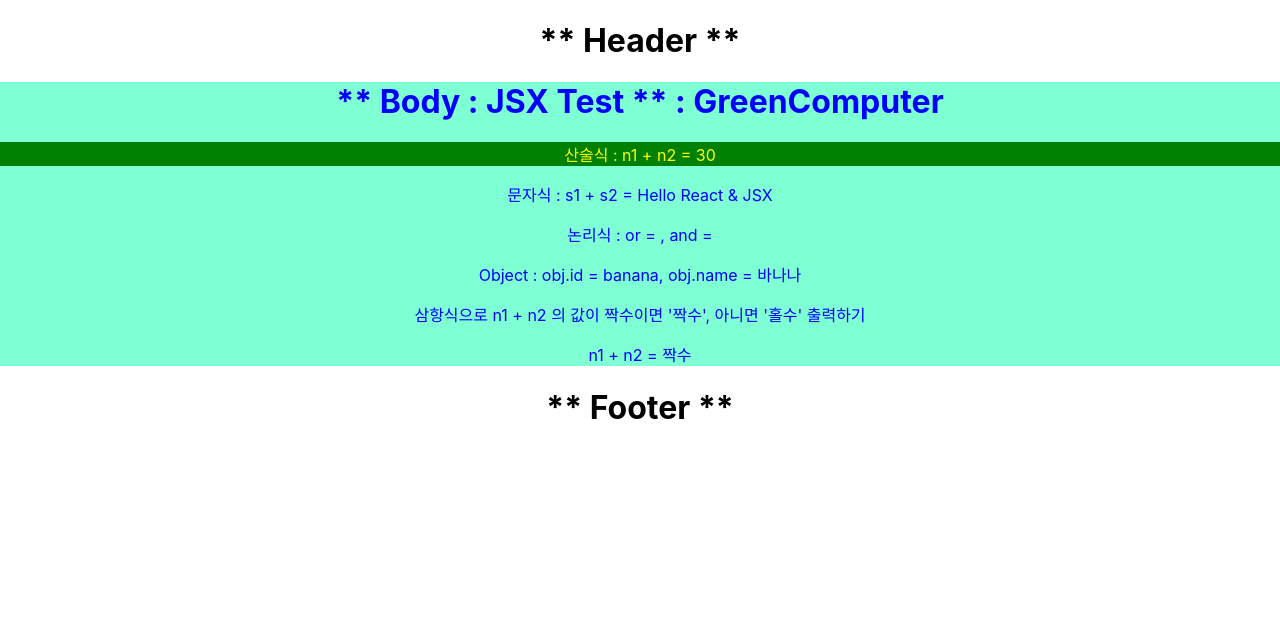
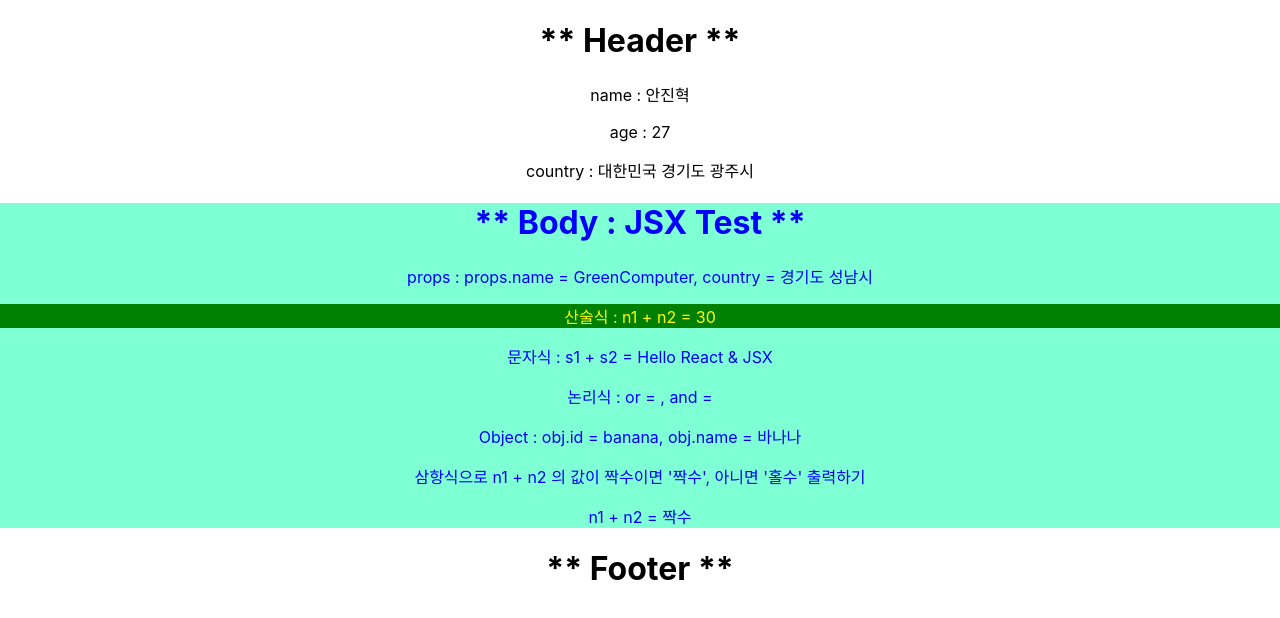
Before and after one commit to redswer/React, a React (Create React App) app in the folder project01/myfront01/: page / in a window 1280 px wide. Shown: the top 618 px of the page. Built offline with nearby package versions, Linux system fonts and the light colour scheme.

Commit message:
객체 전달

```diff
--- a/project01/myfront01/src/App.js
+++ b/project01/myfront01/src/App.js
@@ -3,15 +3,22 @@ import Body from "./components/Body";
 import Footer from "./components/Footer";
 import './App.css';
 
-
 function App() {
   const name = 'GreenComputer';
+
+  // 객체 정의 후 header 컴포넌트로 전달 후 출력
+  const info = {
+    name: '안진혁',
+    age: '27',
+    country: '대한민국 경기도 광주시'
+  }
+
   return (
     //  class 는 JS 예약어 이므로 className 으로 사용
     <div className="App">
-      <Header />
-      <Body name = {name}/>
-      {/* body 에 name 값 전달 */}
+      <Header head={info} />
+      <Body names={name} country={'경기도 성남시'} />
+      {/* body 에 names 값 전달 */}
       <Footer />
     </div>
   );
--- a/project01/myfront01/src/components/Body.js
+++ b/project01/myfront01/src/components/Body.js
@@ -21,8 +21,10 @@
     css 는 real_File_path 만 명시함 */
 import './Body.css';
 
-//  컴포넌트명은 대문자로 시작
+// 함수형 컴포넌트
 function Body(props) {
+    //  컴포넌트명(Body)은 대문자로 시작
+    // 부모로부터 전달받는 매개변수 명은 자유롭게 사용 가능하지만, 일반적으로 props 를 권장
     let n1 = 10,
         n2 = 20;
 
@@ -42,7 +44,9 @@ function Body(props) {
             <body className='body'>
                 {/* class 는 JS 예약어 이므로 className 으로 사용 */}
 
-                <h1>** Body : JSX Test ** : {props.name}</h1>
+                <h1>** Body : JSX Test **</h1>
+
+                <p>props : props.name = {props.names}, country = {props.country}</p>
                 {/* 부모(App.js) 에서 전달된 props 확인 */}
 
                 <p style={{ color: 'yellow', backgroundColor: 'green' }}>산술식 : n1 + n2 = {n1 + n2}</p>
--- a/project01/myfront01/src/components/Header.js
+++ b/project01/myfront01/src/components/Header.js
@@ -1,7 +1,11 @@
-function Header() {
+function Header(props) {
     return (
         <header>
             <h1>** Header **</h1>
+            {/* 객체 전달 */}
+            <p>name : {props.head.name}</p>
+            <p>age : {props.head.age}</p>
+            <p>country : {props.head.country}</p>
         </header>
     );
 };
```
